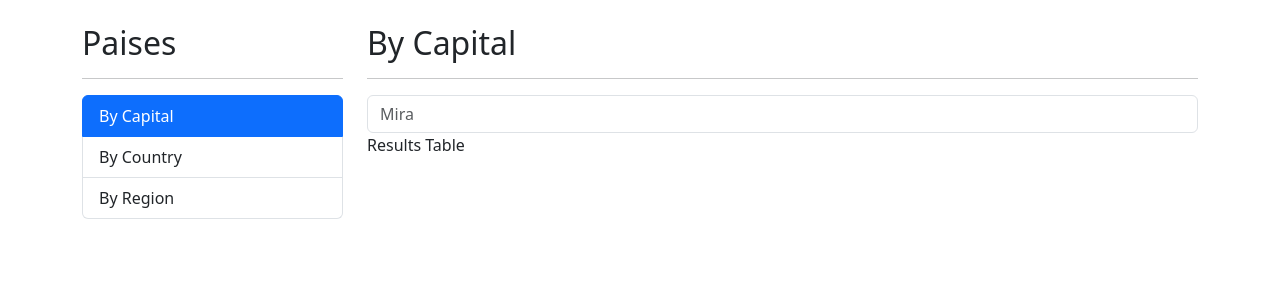
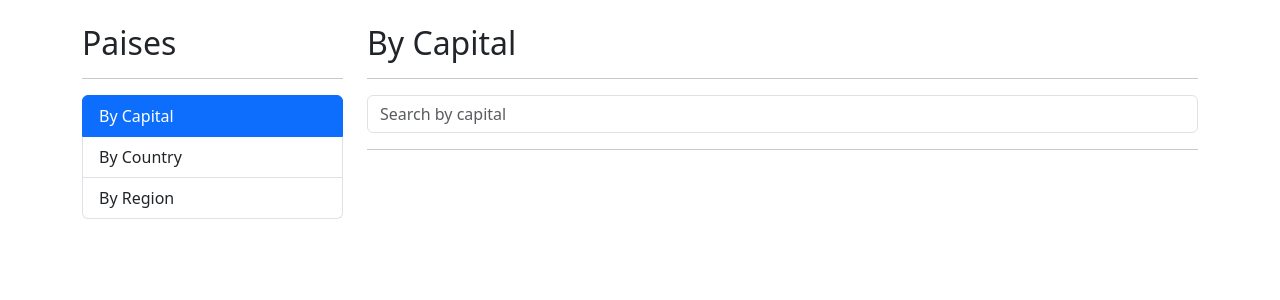
Before and after one commit to theRobert174/NgU-countryApp, an Angular app: page /countries/byCapital in a window 1280 px wide. Shown: the top 300 px of the page. Built offline with nearby package versions, Linux system fonts and the light colour scheme.

Commit message:
show capitals

```diff
--- a/src/app/countries/pages/by-capital-page/by-capital-page.component.html
+++ b/src/app/countries/pages/by-capital-page/by-capital-page.component.html
@@ -3,11 +3,16 @@
 
 <div class="row">
   <div class="col">
-    <shared-search-box placeholder="Mira" (onValue)="searchByCapital($event)"></shared-search-box>
+    <shared-search-box placeholder="Search by capital" (onValue)="searchByCapital($event)"></shared-search-box>
   </div>
 </div>
 <div class="row">
   <div class="col">
-    Results Table
+    <hr>
+    <ul>
+      <li *ngFor="let country of countries">
+        {{ country.capital }} - {{ country.population}}
+      </li>
+    </ul>
   </div>
 </div>
--- a/src/app/countries/pages/by-capital-page/by-capital-page.component.ts
+++ b/src/app/countries/pages/by-capital-page/by-capital-page.component.ts
@@ -1,4 +1,6 @@
 import { Component } from '@angular/core';
+import { CountriesService } from '../../services/countries.service';
+import { Country } from '../../interfaces/country.interface';
 
 @Component({
   selector: 'countries-by-capital-page',
@@ -7,8 +9,13 @@ import { Component } from '@angular/core';
   ]
 })
 export class ByCapitalPageComponent {
+
+  public countries : Country[] = [];
+
+  constructor( private countriesService : CountriesService ) { }
+
   searchByCapital(term: string){
-    console.log('ByCapitalPage',{term});
-
+    // console.log('ByCapitalPage',{term});
+    this.countriesService.searchCapital(term).subscribe(countries => this.countries = countries)
   }
 }
```
